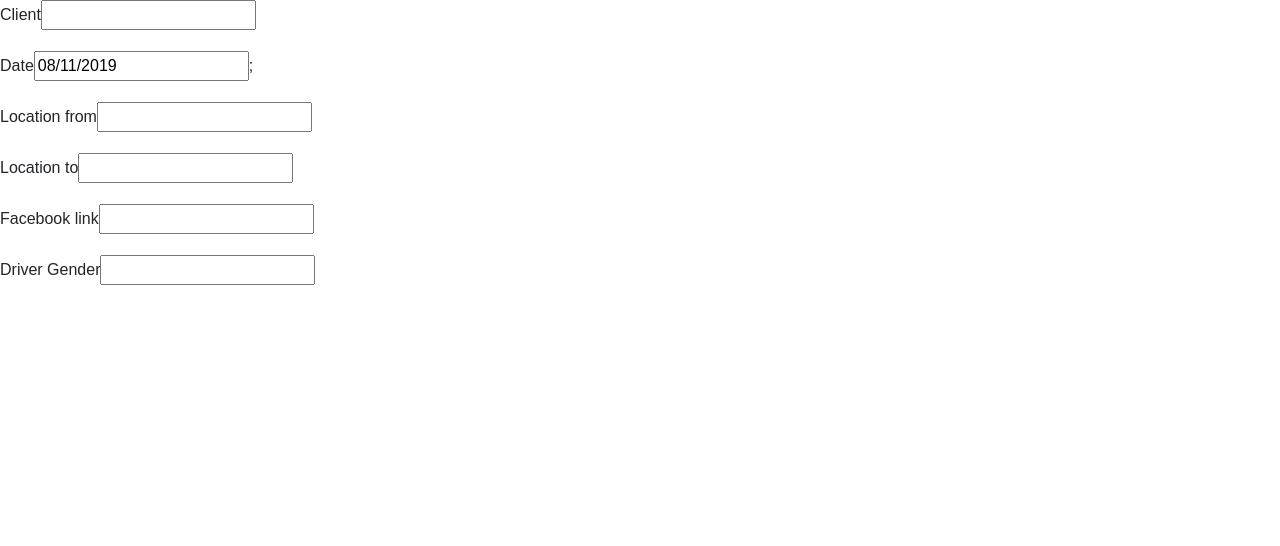
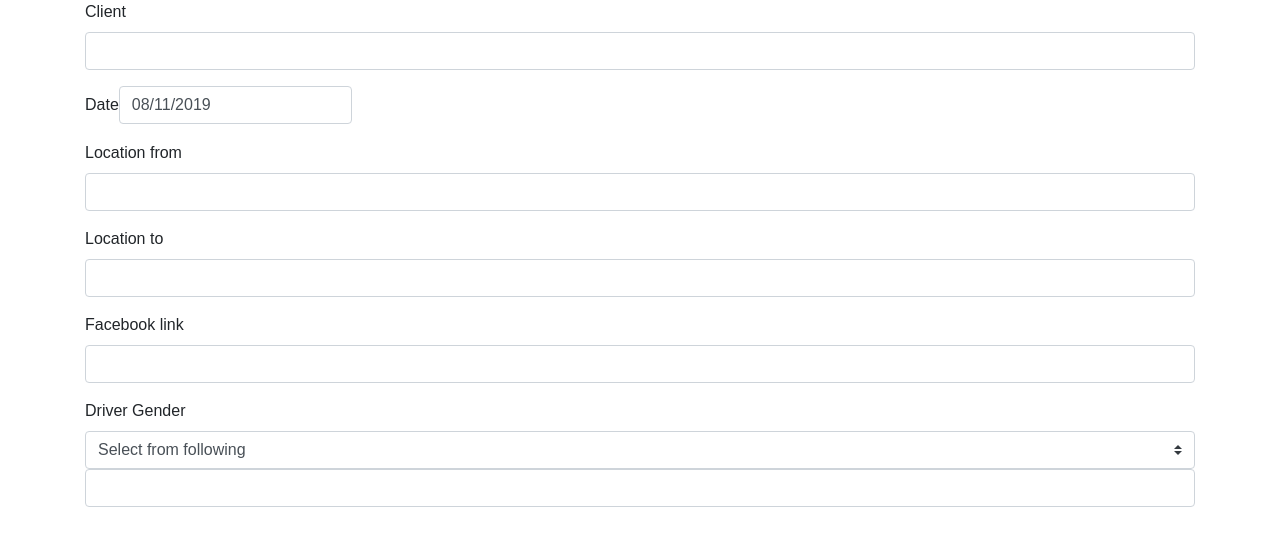
Before and after one commit to RHoKAustralia/hills-carpal, a React (Create React App) app in the folder frontend/: page /facilitator/1 in a window 1280 px wide. Shown: the top 546 px of the page. Built offline with nearby package versions, Linux system fonts and the light colour scheme.

Commit message:
changed CreateNewRide settings

```diff
--- a/frontend/src/facilitator/CreateNewRide.js
+++ b/frontend/src/facilitator/CreateNewRide.js
@@ -20,25 +20,26 @@ class CreateNewRide extends Component {
   }
   render() {
     return (
+      <div className="container">
         <form onSubmit={e => this.handleSubmit(this.state)}>
-        <div class="form-group">
+          <div className="form-group">
             <label>Client</label>
             <input
               onChange={e => this.setState({ client: e.currentTarget.value })}
               type="text"
               name="client"
+              className="form-control"
             />
           </div>
-        <div class="form-group">
+          <div className="form-group">
             <label>Date</label>
-          {/* https://github.com/Hacker0x01/react-datepicker inlcude this one maybe */}
-          {/* Add more fields  */}
             <DatePicker
               selected={this.state.datetime}
               onChange={date => this.setState({ datetime: date })}
-          />;
+              className="form-control"
+            />
           </div>
-        <div class="form-group">
+          <div className="form-group">
             <label>Location from</label>
             <input
               onChange={e =>
@@ -46,36 +47,49 @@ class CreateNewRide extends Component {
               }
               type="text"
               name="locationFrom"
+              className="form-control"
             />
           </div>
-        <div class="form-group">
+          <div className="form-group">
             <label>Location to</label>
             <input
-            onChange={e => this.setState({ locationTo: e.currentTarget.value })}
+              onChange={e =>
+                this.setState({ locationTo: e.currentTarget.value })
+              }
               type="text"
               name="locationTo"
+              className="form-control"
             />
           </div>
-        <div class="form-group">
+          <div className="form-group">
             <label>Facebook link</label>
             <input
               onChange={e => this.setState({ fbLink: e.currentTarget.value })}
               type="text"
               name="fbLink"
+              className="form-control"
             />
           </div>
-        <div class="form-group">
+          <div className="form-group">
             <label>Driver Gender</label>
+            <select class="custom-select">
+              <option selected>Select from following</option>
+              <option value="1">Male</option>
+              <option value="2">Female</option>
+              <option value="3">From Mars</option>
+            </select>
             <input
               onChange={e =>
                 this.setState({ driverGender: e.currentTarget.value })
               }
               type="text"
               name="driverGender"
+              className="form-control"
             />
           </div>
           <label />
         </form>
+      </div>
     );
   }
 }
--- a/frontend/src/facilitator/index.css
+++ b/frontend/src/facilitator/index.css
@@ -0,0 +1,3 @@
+.container {
+  text-align: center;
+}
```
Lines whose indentation alone changed are shown as unchanged.
